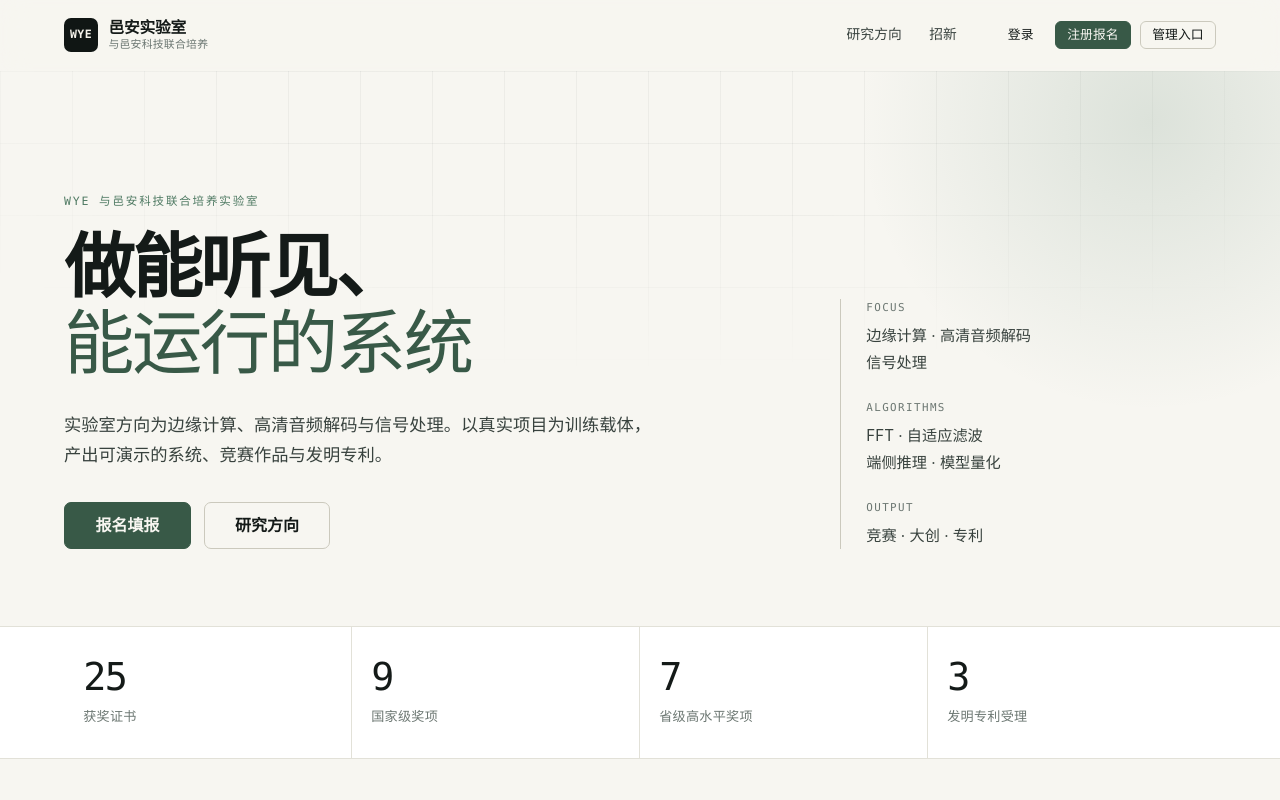
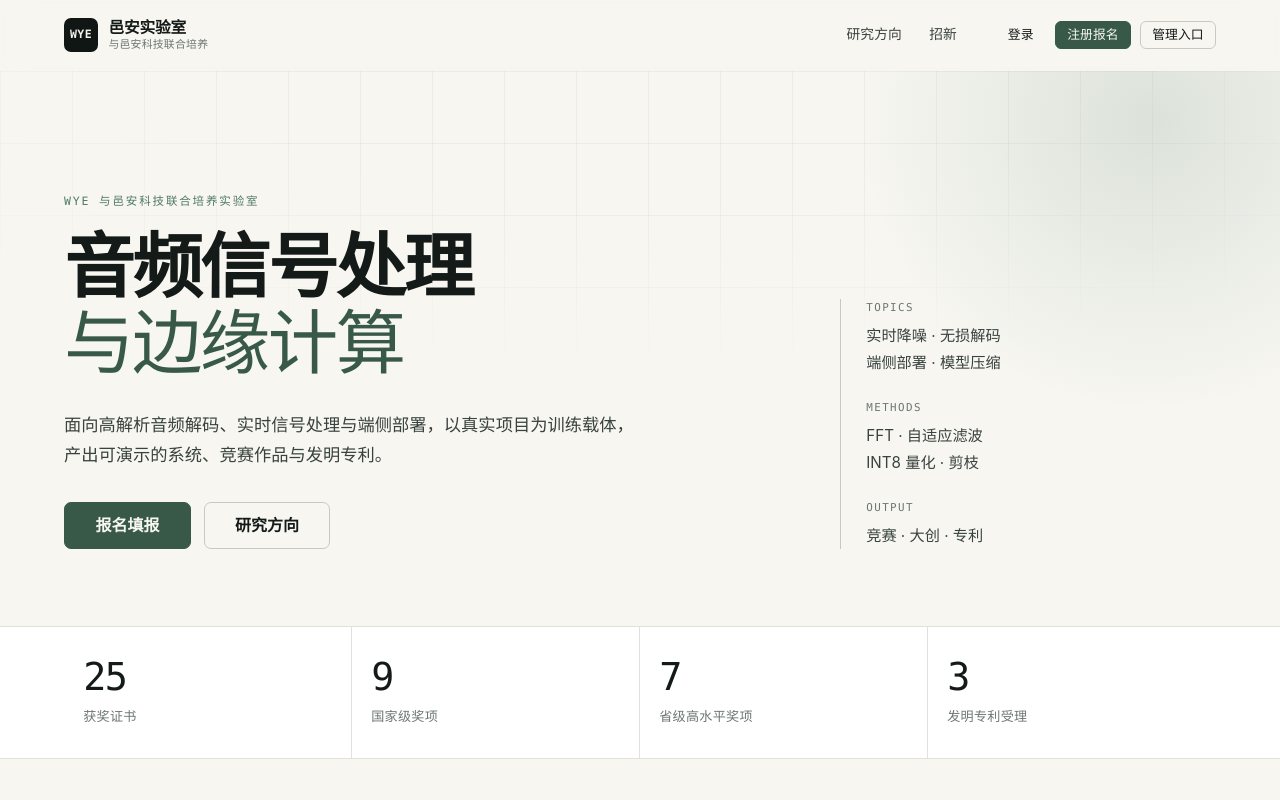
Before and after one commit to ISSA-lab210/ISSA-lab210.github.io, a plain HTML site: page index.html in a window 1280 px wide. Shown: the top 800 px of the page. Drawn offline with Linux system fonts and the light colour scheme.

Commit message:
Replace hero headline with academic direction naming

```diff
--- a/index.html
+++ b/index.html
@@ -47,9 +47,9 @@
     <div class="hero-grid">
       <div>
         <p class="hero-kicker">WYE 与邑安科技联合培养实验室</p>
-        <h1>做能听见、<br><em>能运行的系统</em></h1>
+        <h1>音频信号处理<br><em>与边缘计算</em></h1>
         <p class="hero-sub">
-          实验室方向为边缘计算、高清音频解码与信号处理。以真实项目为训练载体，
+          面向高解析音频解码、实时信号处理与端侧部署，以真实项目为训练载体，
           产出可演示的系统、竞赛作品与发明专利。
         </p>
         <div class="hero-actions">
@@ -59,12 +59,12 @@
       </div>
       <aside class="hero-aside">
         <div>
-          <span class="k">Focus</span>
-          <span class="v">边缘计算 · 高清音频解码<br>信号处理</span>
+          <span class="k">Topics</span>
+          <span class="v">实时降噪 · 无损解码<br>端侧部署 · 模型压缩</span>
         </div>
         <div>
-          <span class="k">Algorithms</span>
-          <span class="v">FFT · 自适应滤波<br>端侧推理 · 模型量化</span>
+          <span class="k">Methods</span>
+          <span class="v">FFT · 自适应滤波<br>INT8 量化 · 剪枝</span>
         </div>
         <div>
           <span class="k">Output</span>
```
